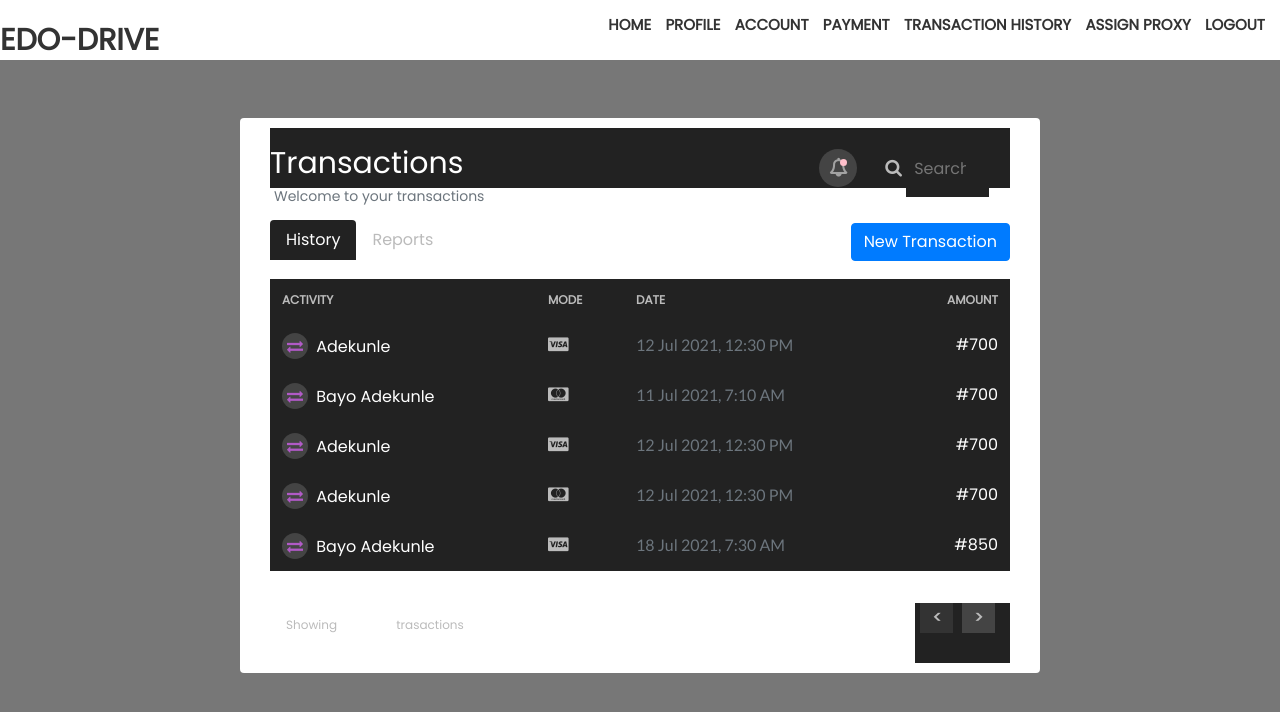
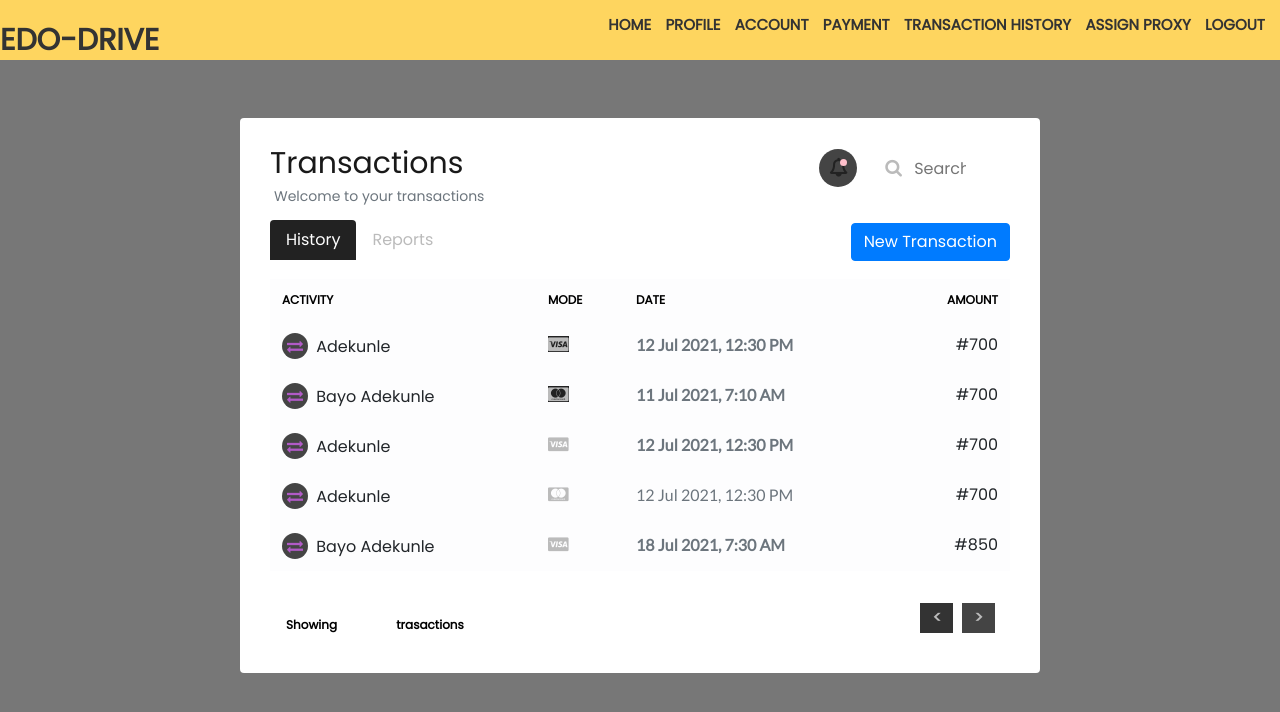
Before and after one commit to ojeolaayofe/Edo-Drive, a plain HTML site: page Tolu_project/History.html in a window 1280 px wide. Drawn offline with nearby package versions, Linux system fonts and the light colour scheme.

Commit message:
Update History.html

```diff
--- a/Tolu_project/History.html
+++ b/Tolu_project/History.html
@@ -8,7 +8,7 @@
 	<link rel="stylesheet" type="text/css" href="history.css">
 </head>
 <body>
-    <nav>
+    <nav style="background:#FED55F">
   <label class="logo">EDO-DRIVE</label>
   <ul>
     <li><a href="index.html">HOME</a></li>
@@ -21,11 +21,11 @@
   </ul>
 </nav><br><br>
 	<div class="wrapper rounded">
-    <nav class="navbar navbar-expand-lg navbar-dark dark d-lg-flex align-items-lg-start"> <a class="navbar-brand" href="#">Transactions <p class="text-muted pl-1">Welcome to your transactions</p> </a> <button class="navbar-toggler" type="button" data-toggle="collapse" data-target="#navbarNav" aria-controls="navbarNav" aria-expanded="false" aria-label="Toggle navigation"> <span class="navbar-toggler-icon"></span> </button>
+    <nav class="navbar navbar-expand-lg navbar-light light d-lg-flex align-items-lg-start"> <a class="navbar-brand" href="#">Transactions <p class="text-muted pl-1">Welcome to your transactions</p> </a> <button class="navbar-toggler" type="button" data-toggle="collapse" data-target="#navbarNav" aria-controls="navbarNav" aria-expanded="false" aria-label="Toggle navigation"> <span class="navbar-toggler-icon"></span> </button>
         <div class="collapse navbar-collapse" id="navbarNav">
             <ul class="navbar-nav ml-lg-auto">
                 <li class="nav-item"> <a class="nav-link" href="#"><span class="fa fa-bell-o font-weight-bold"></span> <span class="notify">Notifications</span> </a> </li>
-                <li class="nav-item "> <a href="#"><span class="fa fa-search"></span></a> <input type="search" class="dark" placeholder="Search"> </li>
+                <li class="nav-item "> <a href="#"><span style="background:white" class="fa fa-search"></span></a> <input type="search" class="light" placeholder="Search"> </li>
             </ul>
         </div>
     </nav>
@@ -46,53 +46,53 @@
         </ul> <button class="btn btn-primary">New Transaction</button>
     </div>
     <div class="table-responsive mt-3">
-        <table class="table table-dark table-borderless">
+        <table class="table table-light table-borderless">
             <thead>
-                <tr>
-                    <th scope="col">Activity</th>
-                    <th scope="col">Mode</th>
-                    <th scope="col">Date</th>
-                    <th scope="col" class="text-right">Amount</th>
+                <tr >
+                    <th style="font-weight: bolder;color: black;" scope="col">Activity</th>
+                    <th style="font-weight: bolder;color: black;" scope="col">Mode</th>
+                    <th style="font-weight: bolder;color: black;" scope="col">Date</th>
+                    <th style="font-weight: bolder;color: black;" scope="col" class="text-right">Amount</th>
                 </tr>
             </thead>
             <tbody>
                 <tr>
                     <td scope="row"> <span class="fa fa-exchange mr-1"></span> Adekunle </td>
-                    <td><span class="fa fa-cc-visa"></span></td>
-                    <td class="text-muted">12 Jul 2021, 12:30 PM</td>
+                    <td><span class="fa fa-cc-visa dark"></span></td>
+                    <td style="font-weight: bolder;color: black;" class="text-muted">12 Jul 2021, 12:30 PM</td>
                     <td class="d-flex justify-content-end align-items-center">  #700 </td>
                 </tr>
                 <tr>
                     <td scope="row"> <span class="fa fa-exchange mr-1"></span> Bayo Adekunle</td>
-                    <td><span class="fa fa-cc-mastercard"></span></td>
-                    <td class="text-muted">11 Jul 2021, 7:10 AM</td>
+                    <td><span class="fa fa-cc-mastercard dark"></span></td>
+                    <td style="font-weight: bolder;color: black;" class="text-muted">11 Jul 2021, 7:10 AM</td>
                     <td class="d-flex justify-content-end align-items-center"></span> #700 </td>
                 </tr>
                   <tr>
-                    <td scope="row"> <span class="fa fa-exchange mr-1"></span> Adekunle </td>
+                    <td scope="row"> <span class="fa fa-exchange mr-1 dark"></span> Adekunle </td>
                     <td><span class="fa fa-cc-visa"></span></td>
-                    <td class="text-muted">12 Jul 2021, 12:30 PM</td>
+                    <td style="font-weight: bolder;color: black;" class="text-muted">12 Jul 2021, 12:30 PM</td>
                     <td class="d-flex justify-content-end align-items-center">  #700 </td>
                 </tr>
                  <tr>
-                    <td scope="row"> <span class="fa fa-exchange mr-1"></span> Adekunle </td>
+                    <td scope="row"> <span class="fa fa-exchange mr-1 dark"></span> Adekunle </td>
                     <td><span class="fa fa-cc-mastercard"></span></td>
                     <td class="text-muted">12 Jul 2021, 12:30 PM</td>
                     <td class="d-flex justify-content-end align-items-center">  #700 </td>
                 </tr>
                 <tr>
-                    <td scope="row"> <span class="fa fa-exchange mr-1"></span> Bayo Adekunle </td>
+                    <td scope="row"> <span class="fa fa-exchange mr-1 dark"></span> Bayo Adekunle </td>
                     <td><span class="fa fa-cc-visa"></span></td>
-                    <td class="text-muted">18 Jul 2021, 7:30 AM</td>
+                    <td style="font-weight: bolder;color: black;" class="text-muted">18 Jul 2021, 7:30 AM</td>
                     <td class="d-flex justify-content-end align-items-center"> </span> #850 </td>
                 </tr>
 
             </tbody>
         </table>
     </div>
-    <div class="d-flex justify-content-between align-items-center results"> <span class="pl-md-3">Showing<b class="text-white"> 1-5 0f 200 </b> trasactions</span>
+    <div class="d-flex justify-content-between align-items-center results"> <span class="pl-md-3" style="font-weight: bolder;color: black;">Showing<b class="text-white" style="font-weight: bolder;color: black;"> 1-5 0f 200 </b> trasactions</span>
         <div class="pt-3">
-            <nav style="background: #222222;" aria-label="Page navigation example">
+            <nav style="background: white;" aria-label="Page navigation example">
                 <ul class="pagination">
                     <li class="page-item disabled"> <a class="page-link" href="#" aria-label="Previous"> <span aria-hidden="true">&lt;</span> </a> </li>
                     <li class="page-item"> <a class="page-link" href="#" aria-label="Next"> <span aria-hidden="true">&gt;</span> </a> </li>
```
